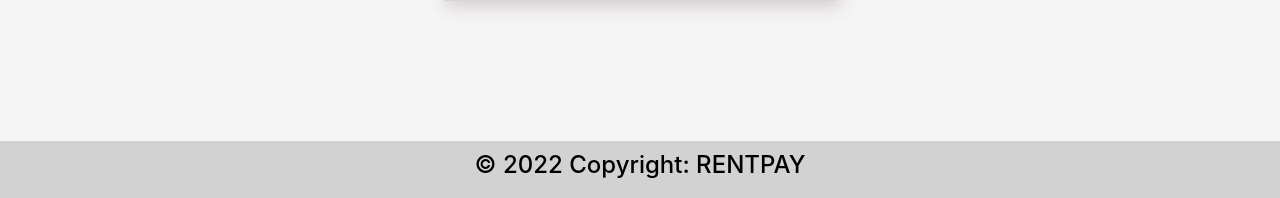
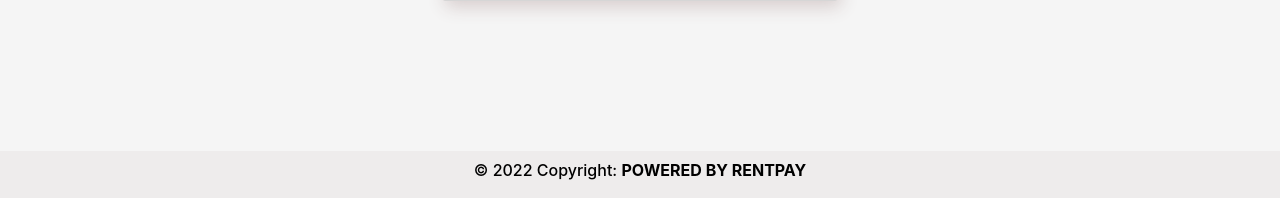
Before and after one commit to rayyanali00/Rental_App_Prod, a Django app: a page that uses templates/base.html in a window 1280 px wide. Shown: the part 602-800 px from the top of the page. Run offline with Django 3.2, Linux system fonts and the light colour scheme; parts of the project's set-up code (start-up, migrations or seed data) failed here and were passed over; some libraries are stand-ins or nearby versions.

Commit message:
code updated

```diff
--- a/static/css/style.css
+++ b/static/css/style.css
@@ -187,7 +187,7 @@ input {
     left: 0;
     bottom: 0;
     width: 100%;
-    background-color: rgb(211, 210, 210);
+    background-color: rgb(238 236 236);
     color: black;
     text-align: center;
     padding: 10px 0px;
--- a/templates/base.html
+++ b/templates/base.html
@@ -176,7 +176,7 @@
             <div class="col-sm ">
                 {% include 'messages.html' %} {% block body %}{% endblock %}
                 <div class="footer">
-                    <h4>© 2022 Copyright: RENTPAY</h4>
+                    <h6>© 2022 Copyright: <b>POWERED BY RENTPAY</b></h6>
                 </div>
             </div>
         </div>
```
